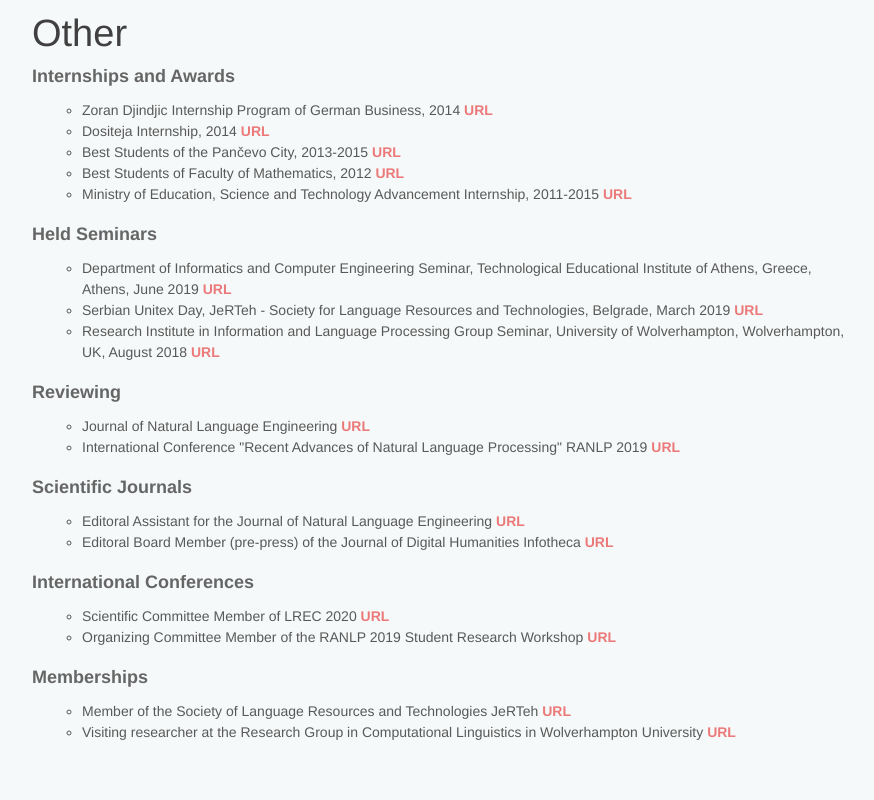
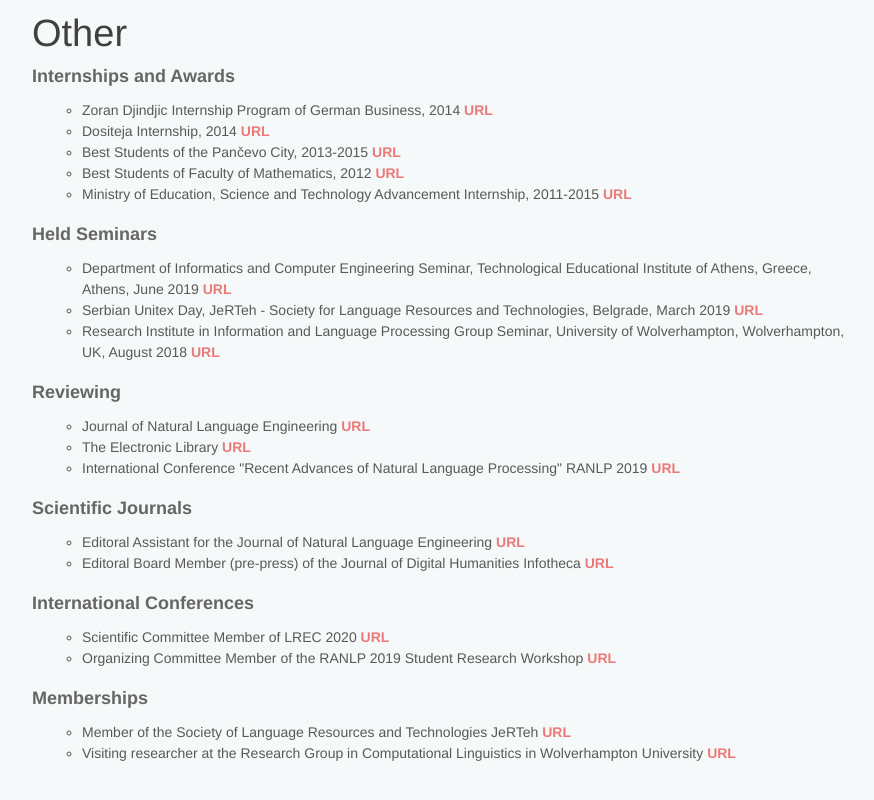
Before and after one commit to Branislava/branislava.github.io, a plain HTML site: page index.html in a window 1280 px wide. Shown: the part 7385-8185 px from the top of the page, without its empty margins (136-1010 px from the left). Drawn offline with Linux system fonts and the light colour scheme.

Commit message:
Update index.html

```diff
--- a/index.html
+++ b/index.html
@@ -427,6 +427,7 @@
             <h3 class="tiny_title distance-bottom distance-top">Reviewing</h3>
             <ul class="bullets distance-left">
                 <li>Journal of Natural Language Engineering <a href="https://www.cambridge.org/core/journals/natural-language-engineering" target="_blank">URL</a></li>
+                <li>The Electronic Library <a href="https://www.emerald.com/insight/publication/issn/0264-0473" target="_blank">URL</a></li>
                 <li>International Conference "Recent Advances of Natural Language Processing" RANLP 2019 <a href="http://lml.bas.bg/ranlp2019/pc.php" target="_blank">URL</a></li>
             </ul>
 
```
